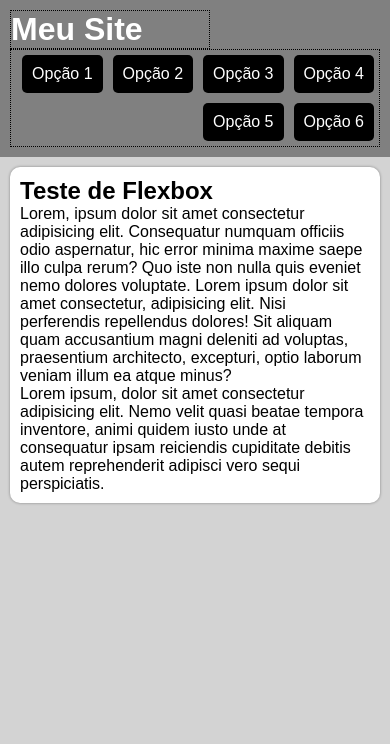
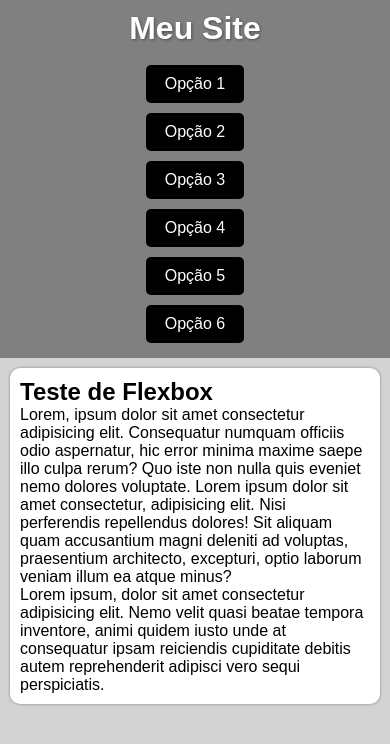
Before and after one commit to Andersbreno/html-css, a plain HTML site: page ex030/flex0013 - menu flexbox/index.html in a window 390 px wide. Drawn offline with Linux system fonts and the light colour scheme.

Commit message:
atualiza ex0013 com versão mobile

```diff
--- a/ex030/flex0013 - menu flexbox/index.html
+++ b/ex030/flex0013 - menu flexbox/index.html
@@ -5,6 +5,7 @@
     <meta name="viewport" content="width=device-width, initial-scale=1.0">
     <title>Menu Flexbox</title>
     <link rel="stylesheet" href="style.css">
+    <link rel="stylesheet" href="mobile.css" media="screen and (max-width: 550px)">
 </head>
 <body>
     <header>
--- /dev/null
+++ b/ex030/flex0013 - menu flexbox/mobile.css
@@ -0,0 +1,13 @@
+@charset "UTF-8";
+
+header, header > nav {
+    flex-flow: column nowrap;
+}
+
+header > h1 {
+    flex-basis: 50px;
+}
+
+header > nav > a {
+    width: 25vw;
+}
--- a/ex030/flex0013 - menu flexbox/style.css
+++ b/ex030/flex0013 - menu flexbox/style.css
@@ -25,12 +25,12 @@ header {
 }
 
 header > h1 {
-    border: 1px dotted black;
     flex: 0 0 200px;
+    text-shadow: 1px 1px 3px rgba(0, 0, 0, 0.411);
 }
 
 header > nav {
-    border: 1px dotted black;
+
     display: flex;
     flex-flow: row wrap;
     justify-content: flex-end;
@@ -51,6 +51,7 @@ header > nav > a:hover {
     color: black;
     transition: background-color .1s;
 }
+
 main {
     background-color: white;
     margin: 10px;
```
